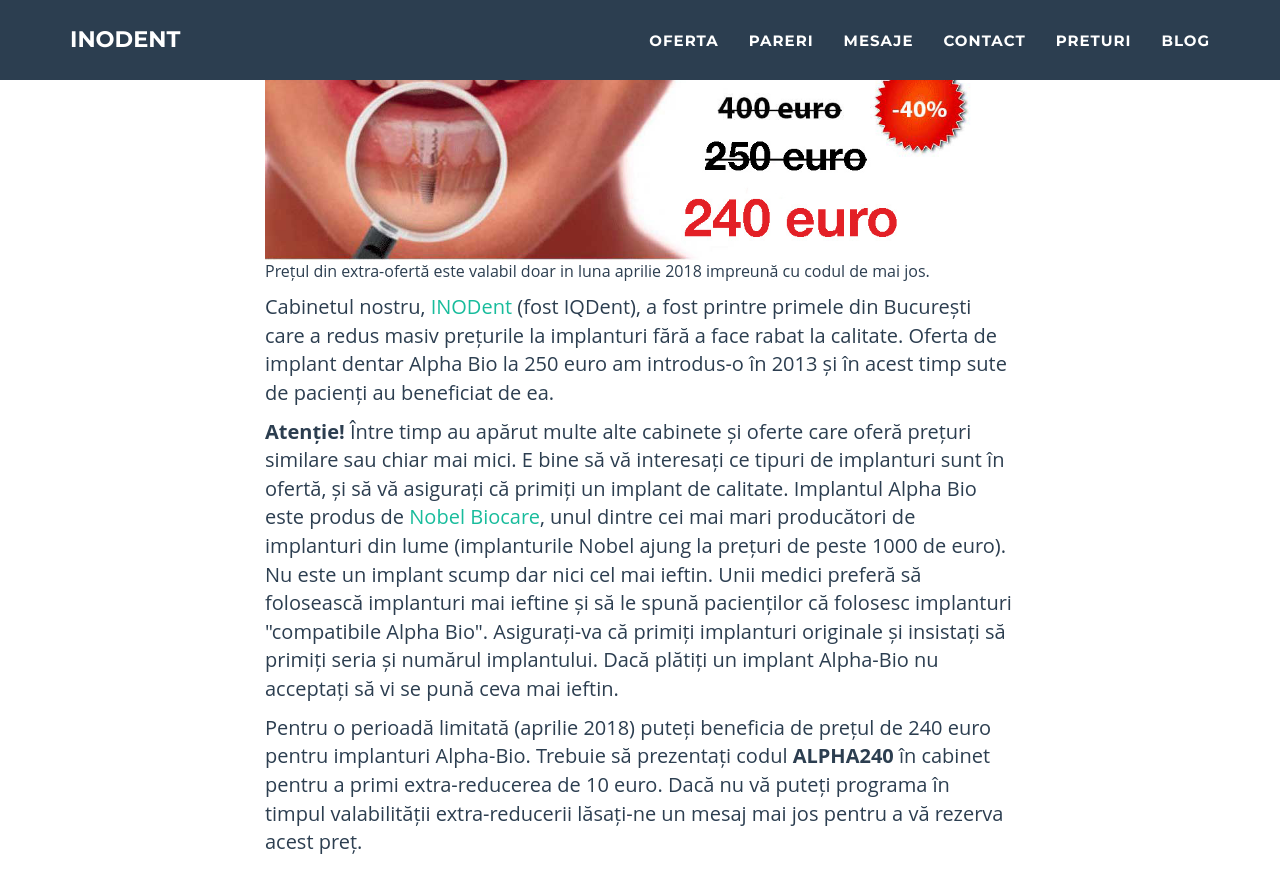
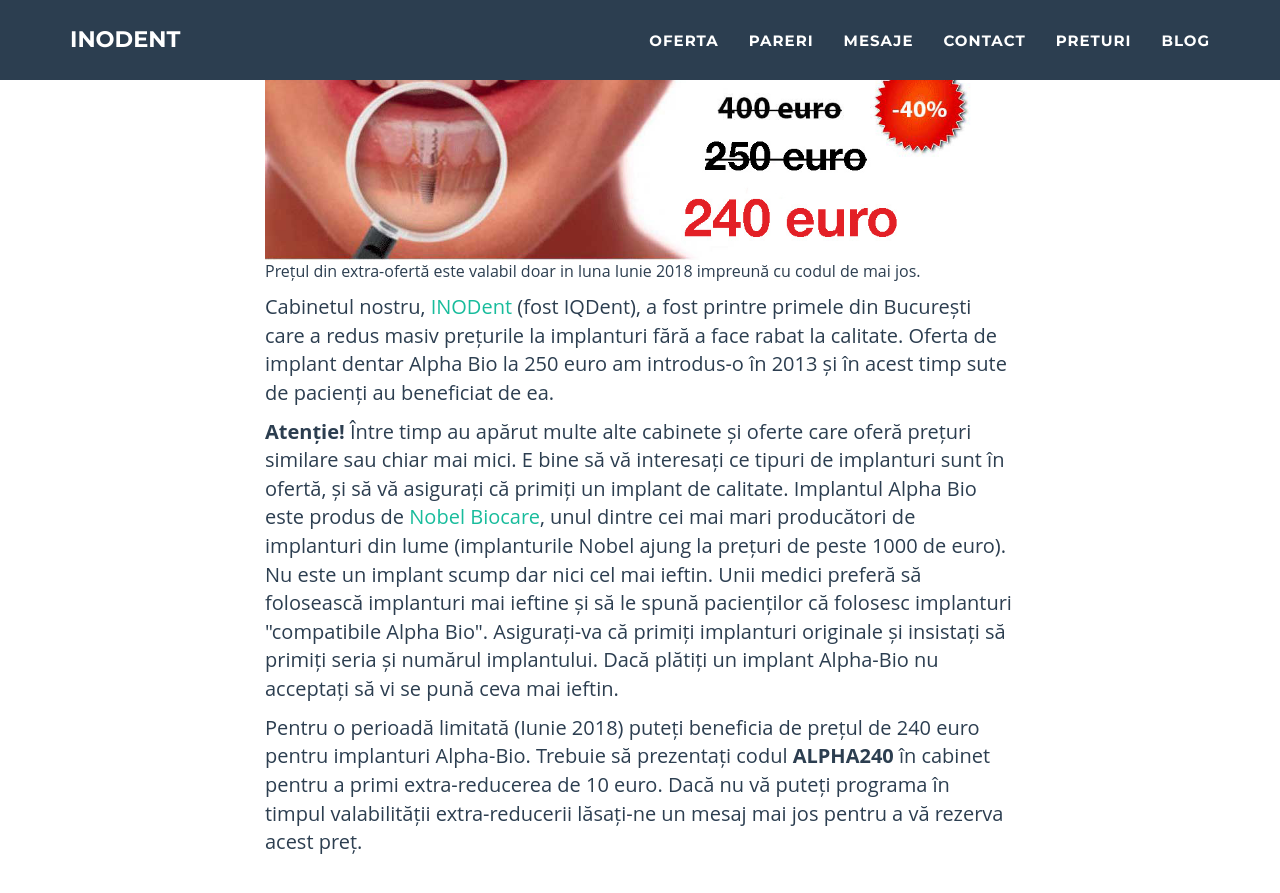
Before and after one commit to littledentgopo/offerdent, a Jekyll site: the page built from extra-reducere-alphabio.html, in a window 1280 px wide and 900 px high, scrolled down 1289 px. Shown: the top 893 px of the window. Built offline with Jekyll 4.4.1, drawn with Linux system fonts in a browser that asks for light colours; comment, search, counter and statistics services are not loaded.

Commit message:
Change expiration date

```diff
--- a/_config.yml
+++ b/_config.yml
@@ -28,8 +28,8 @@ contact:
 
 
 offer:
-    expirydate: 31 Iunie 2018
-    extramonth: aprilie 2018
+    expirydate: 31 Iulie 2018
+    extramonth: Iunie 2018
 
 
 permalink: none
--- a/extra-reducere-alphabio.html
+++ b/extra-reducere-alphabio.html
@@ -41,7 +41,7 @@ contact: one
                 </div>
 
                 <div class="col-lg-12 text-center">
-                   <div class="fb-comments" data-href="{{site.url}}{{page.url}}" data-numposts="2" data-colorscheme="light"></div>
+                   <div class="fb-comments" data-href="{{site.url}}{{page.url}}" data-numposts="2" data-colorscheme="light" data-order-by="reverse_time"></div>
                 </div>
 
             </div>
```
